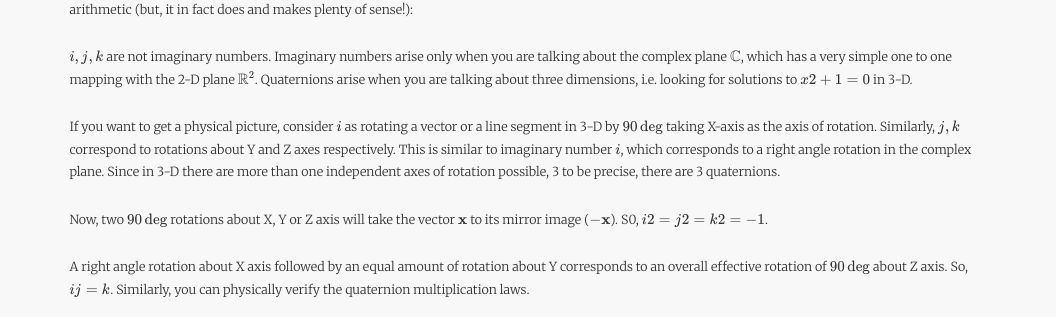
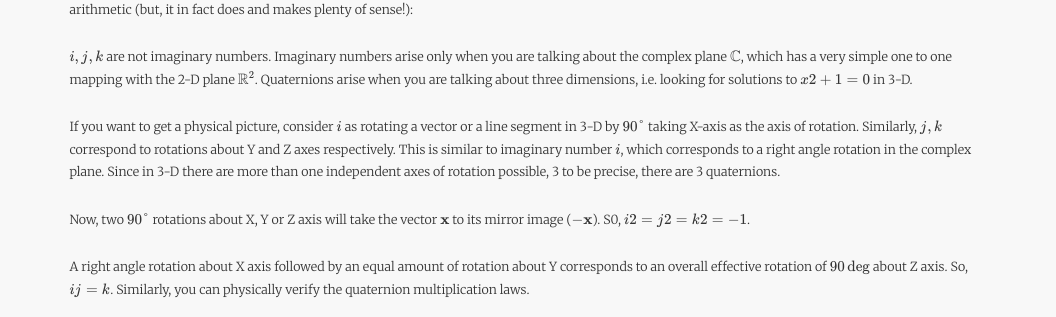
Before and after one commit to tmanderson/tmanderson.github.io, a Jekyll site: the page built from references.markdown, in a window 1280 px wide. Shown: the part 269-586 px from the top of the page, without its empty margins (112-1168 px from the left). Built offline with Jekyll 4.4.1, drawn with Linux system fonts in a browser that asks for light colours; nearby versions of some CDN libraries; some web fonts are replaced; our own code applies the rules of GitHub Pages for plain Markdown files.

Commit message:
Updated References

```diff
--- a/references.markdown
+++ b/references.markdown
@@ -8,12 +8,12 @@
 
 $i,j,k$ are not imaginary numbers. Imaginary numbers arise only when you are talking about the complex plane $\mathbb{C}$, which has a very simple one to one mapping with the 2-D plane $\mathbb{R}^2$. Quaternions arise when you are talking about three dimensions, i.e. looking for solutions to $x2+1=0$ in 3-D.
 
-If you want to get a physical picture, consider $i$ as rotating a vector or a line segment in 3-D by $90\deg$ taking X-axis as the axis of rotation. Similarly, $j,k$ correspond to rotations about Y and Z axes respectively. This is similar to imaginary number $i$, which corresponds to a right angle rotation in the complex plane. Since in 3-D there are more than one independent axes of rotation possible, 3 to be precise, there are 3 quaternions.
+If you want to get a physical picture, consider $i$ as rotating a vector or a line segment in 3-D by $90\degree$ taking X-axis as the axis of rotation. Similarly, $j,k$ correspond to rotations about Y and Z axes respectively. This is similar to imaginary number $i$, which corresponds to a right angle rotation in the complex plane. Since in 3-D there are more than one independent axes of rotation possible, 3 to be precise, there are 3 quaternions.
 
-Now, two $90\deg$ rotations about X, Y or Z axis will take the vector $\bold{x}$ to its mirror image ($\bold{−x}$). S0, $i2=j2=k2=−1$.
+Now, two $90\degree$ rotations about X, Y or Z axis will take the vector $\bold{x}$ to its mirror image ($\bold{-x}$). S0, $i2=j2=k2=-1$.
 
 A right angle rotation about X axis followed by an equal amount of rotation about Y corresponds to an overall effective rotation of $90\deg$ about Z axis. So, $ij=k$. Similarly, you can physically verify the quaternion multiplication laws.
 
 Do not try to think of their multiplication as arithmetic. They are compositions of rotation operations. If this looks too confusing, a little background in group theory will bring you enough mathematical maturity to be comfortable with these.
 
-[^1]: dexter04 (https://math.stackexchange.com/users/48371/dexter04), Quaternions: why does ijk = -1 and ij=k and -ji=k, URL (version: 2013-02-06): https://math.stackexchange.com/q/296357
+[^1]: https://math.stackexchange.com/q/296357
```
